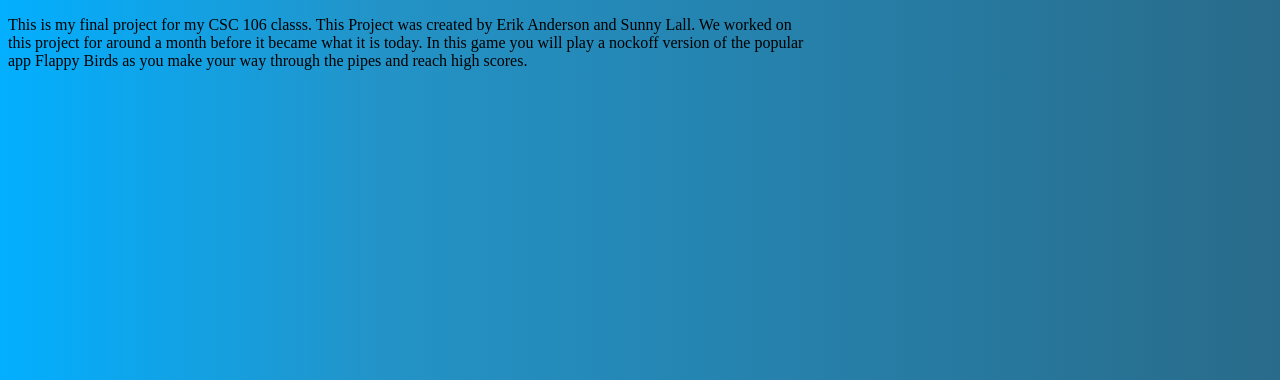
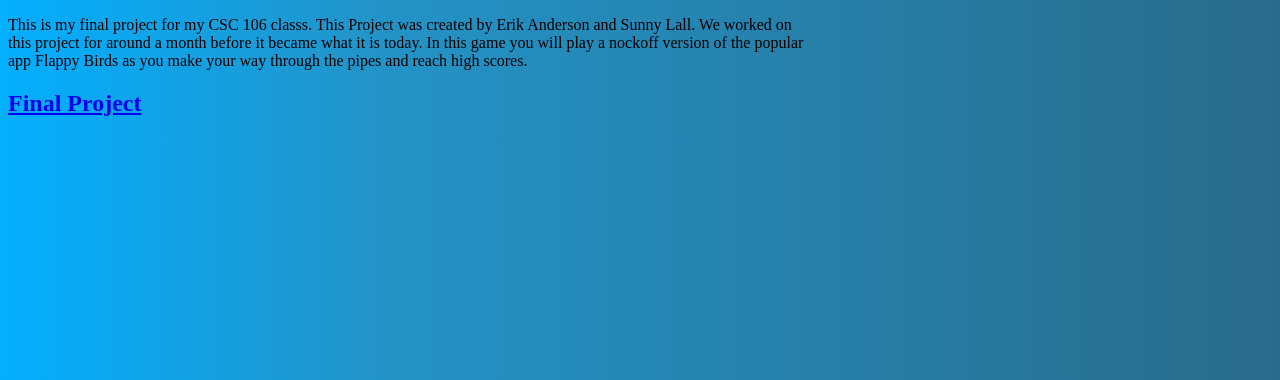
Before and after one commit to erikanderson23/erikanderson23.github.io, a plain HTML site: page FinalProject.html in a window 1280 px wide. Shown: the part 420-800 px from the top of the page. Drawn offline with Linux system fonts and the light colour scheme; a script that the page names is missing.

Commit message:
Update FinalProject.html

```diff
--- a/FinalProject.html
+++ b/FinalProject.html
@@ -22,6 +22,9 @@ background: linear-gradient(90deg, rgba(3,175,255,1) 0%, rgba(35,147,199,1) 30%,
 <a href=aboutme.html><img src="about.png.jpg"><br><br> </a>
  <a href=FinalProject.html><img src="FinalProject.jpg"><br><br> </a>
         <div>  <p1> This is my final project for my CSC 106 classs. This Project was created by Erik Anderson and Sunny Lall. We worked on this project for around a month before it became what it is today. In this game you will play a nockoff version of the popular app Flappy Birds as you make your way through the pipes and reach high scores. </p1>
+
+  <h2><a href="https://www.khanacademy.org/computer-science/final-project/5126809338216448">Final Project</a></h2><script src="https://www.khanacademy.org/computer-science/final-project/5126809338216448/embed.js?editor=no&buttons=no&author=no&embed=yes"></script>
+
         </div>
     </body>
 </html>
```
